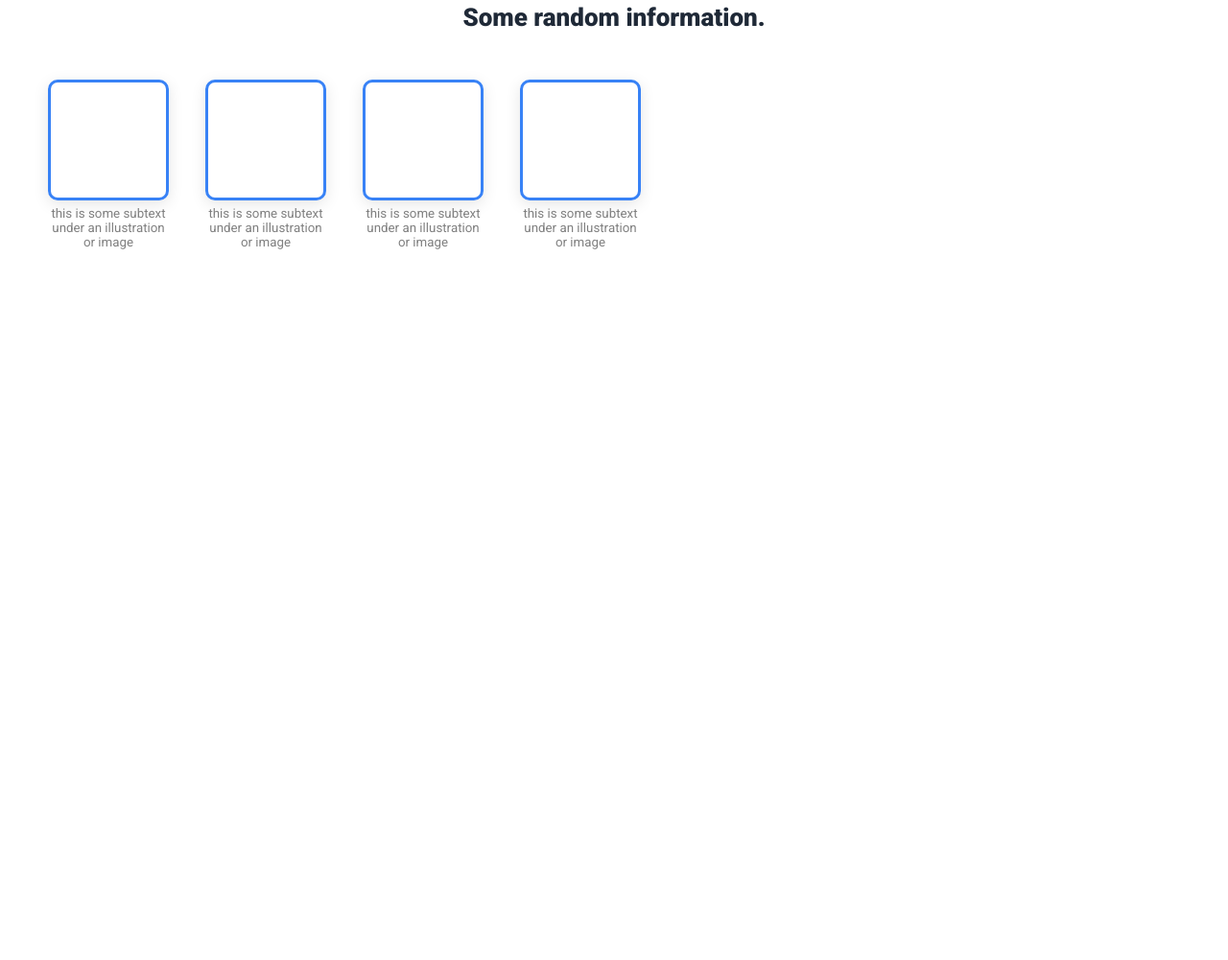
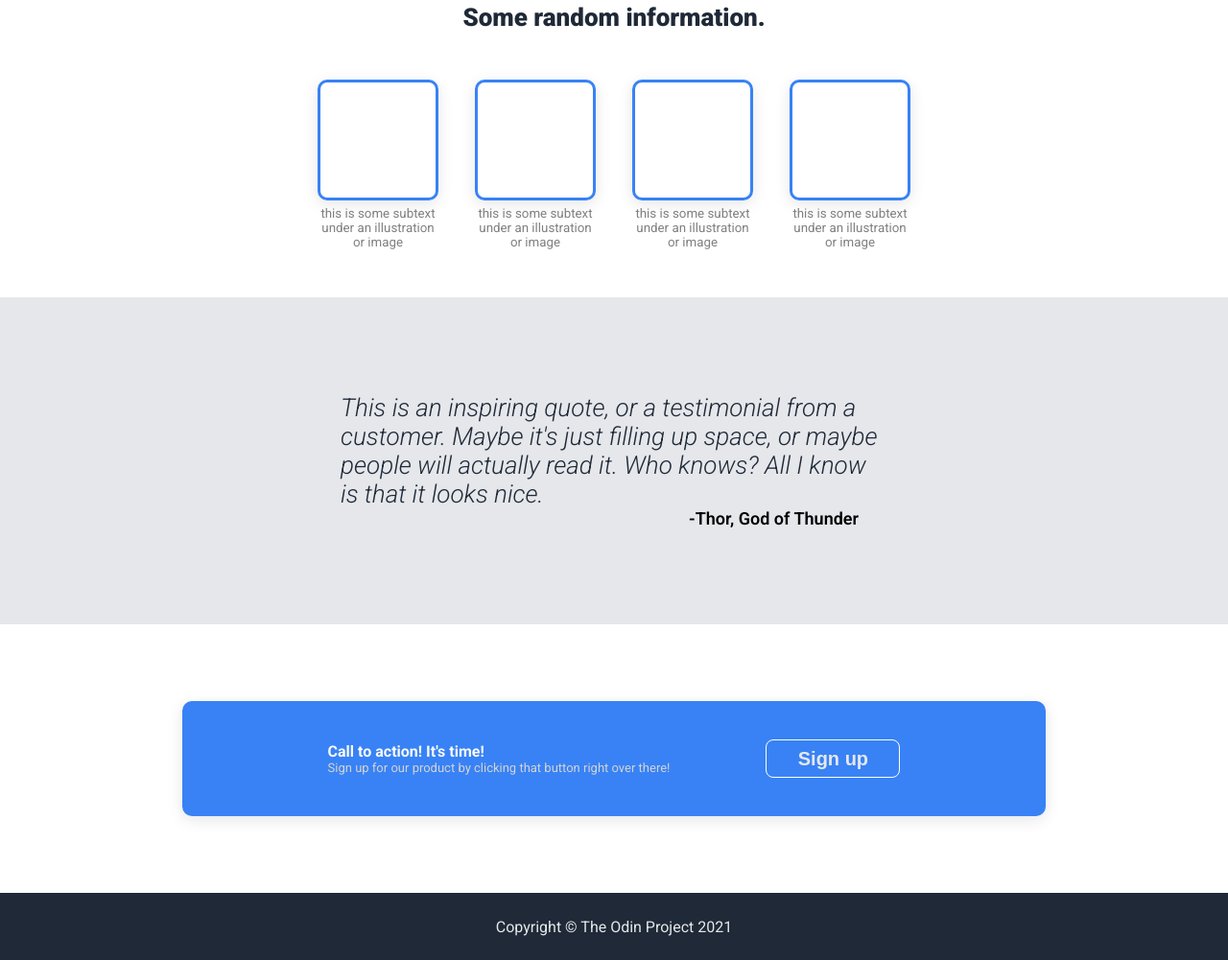
Before and after one commit to npsevilla/landing-page, a plain HTML site: page index.html in a window 1280 px wide. Shown: the part 572-1573 px from the top of the page at 96% size. Before the commit the page ends 882 px from the top, so only its background shows below. Drawn offline with Linux system fonts and the light colour scheme.

Commit message:
Complete landing page project

```diff
--- a/index.html
+++ b/index.html
@@ -66,6 +66,32 @@
           </div>
         </div>
       </div>
+      <div class="mid-section">
+        <div class="quote">
+          <div class="quote-text">
+            This is an inspiring quote, or a testimonial from a customer. Maybe
+            it's just filling up space, or maybe people will actually read it.
+            Who knows? All I know is that it looks nice.
+          </div>
+          <div class="quote-author">-Thor, God of Thunder</div>
+        </div>
+      </div>
+      <div class="lower-mid-section">
+        <div class="call-to-action">
+          <div class="call-to-action-text">
+            <div class="call-to-action-main-text">
+              Call to action! It's time!
+            </div>
+            <div class="call-to-action-subtext">
+              Sign up for our product by clicking that button right over there!
+            </div>
+          </div>
+          <button>Sign up</button>
+        </div>
+      </div>
+      <div class="bottom-section">
+        <div class="footer">Copyright © The Odin Project 2021</div>
+      </div>
     </div>
   </body>
 </html>
--- a/styles.css
+++ b/styles.css
@@ -1,6 +1,7 @@
-/* * {
-  border: 1px solid purple;
-} */
+* {
+  /* border: 1px solid transparent; */
+  /* border: 1px solid rebeccapurple; */
+}
 
 body {
   margin: 0;
@@ -105,6 +106,7 @@ button {
 
 .upper-mid-items {
   display: flex;
+  justify-content: center;
   gap: 38px;
 }
 
@@ -130,3 +132,75 @@ button {
   text-align: center;
   color: gray;
 }
+
+.mid-section {
+  background-color: #e5e7eb;
+  display: flex;
+  justify-content: center;
+}
+
+.quote {
+  font-size: 36px;
+  width: 570px;
+  margin-top: 100px;
+  margin-bottom: 100px;
+}
+
+.quote-text {
+  font-size: 26px;
+  font-style: italic;
+  font-weight: 300;
+  color: #1f2937;
+}
+
+.quote-author {
+  font-size: 18px;
+  font-weight: 600;
+  text-align: right;
+  padding-right: 30px;
+}
+
+.lower-mid-section {
+  display: flex;
+  justify-content: center;
+}
+
+.call-to-action {
+  margin-top: 80px;
+  margin-bottom: 80px;
+  width: 900px;
+  background-color: #3882f6;
+  color: #f9faf8;
+  height: 120px;
+  display: flex;
+  justify-content: center;
+  align-items: center;
+  border-radius: 10px;
+  box-shadow: 0 4px 16px rgba(0, 0, 0, 0.1);
+  gap: 100px;
+}
+
+.call-to-action-main-text {
+  font-weight: bold;
+}
+
+.call-to-action-subtext {
+  font-size: small;
+  color: lightgray;
+}
+
+.call-to-action button {
+  border: 1px solid white;
+}
+
+.bottom-section {
+  background-color: #1f2937;
+  color: #e5e7eb;
+}
+
+.footer {
+  display: flex;
+  justify-content: center;
+  align-items: center;
+  height: 70px;
+}
```
